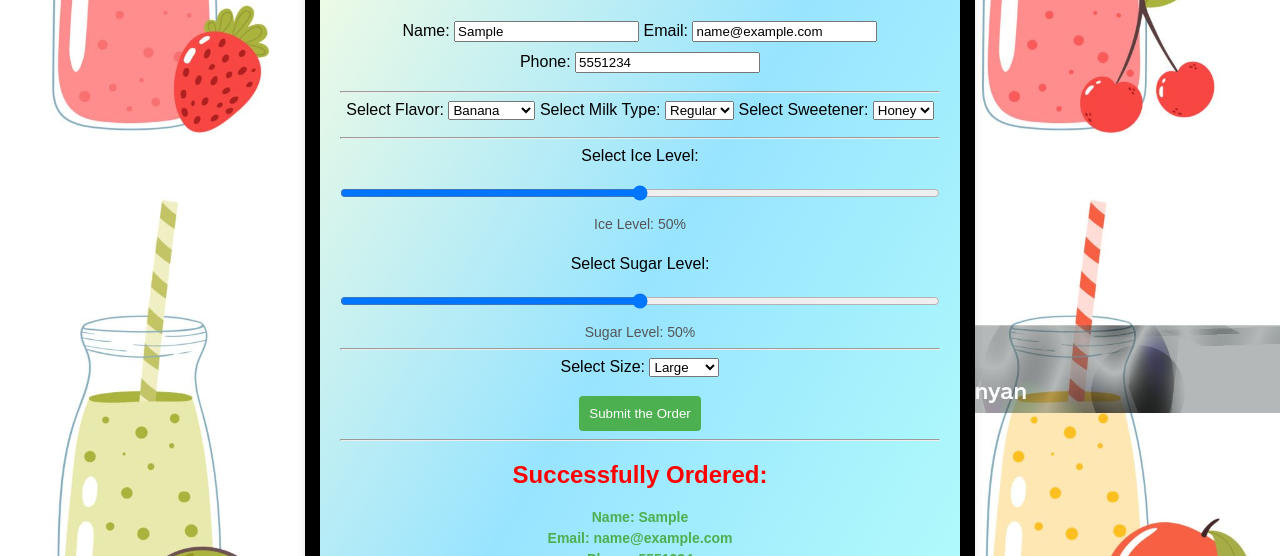
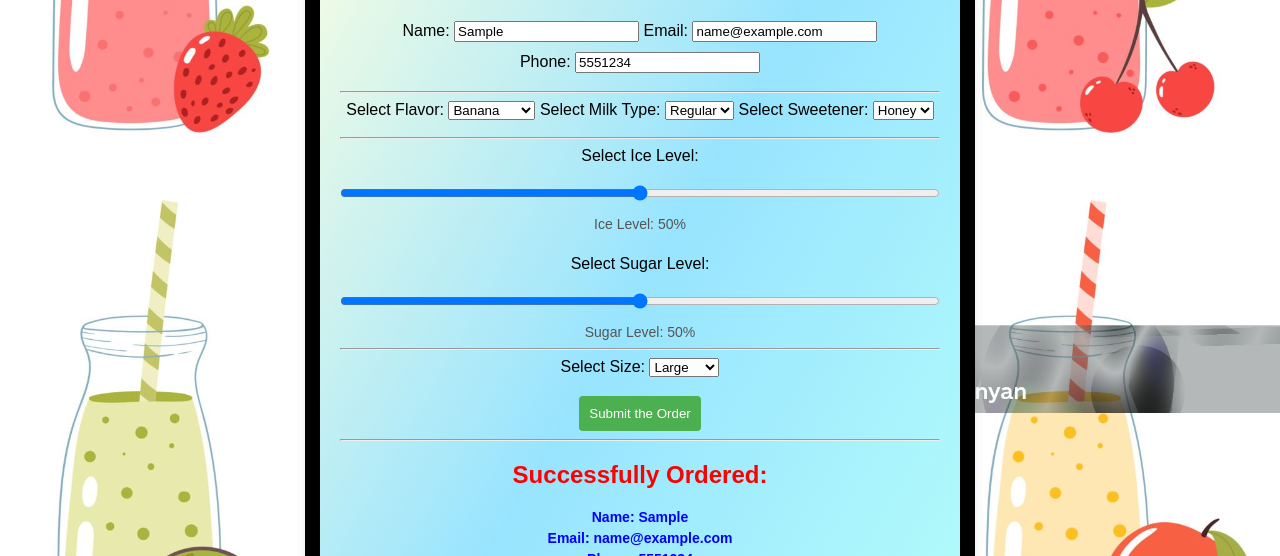
Before and after one commit to EsSuarez09/Assign3JavaScript, a plain HTML site: page index.html in a window 1280 px wide. Both pictures are taken after typing "Sample", "name@example.com", "5551234" into the empty fields and a click on the button "Submit the Order". Shown: the part 244-800 px from the top of the page. Drawn offline with Linux system fonts and the light colour scheme.

Commit message:
Change color

```diff
--- a/styles.css
+++ b/styles.css
@@ -84,5 +84,5 @@ label, input {
 
 #output p {
     margin: 5px 0;
-    color: #4caf50;
+    color: blue;
 }
```
